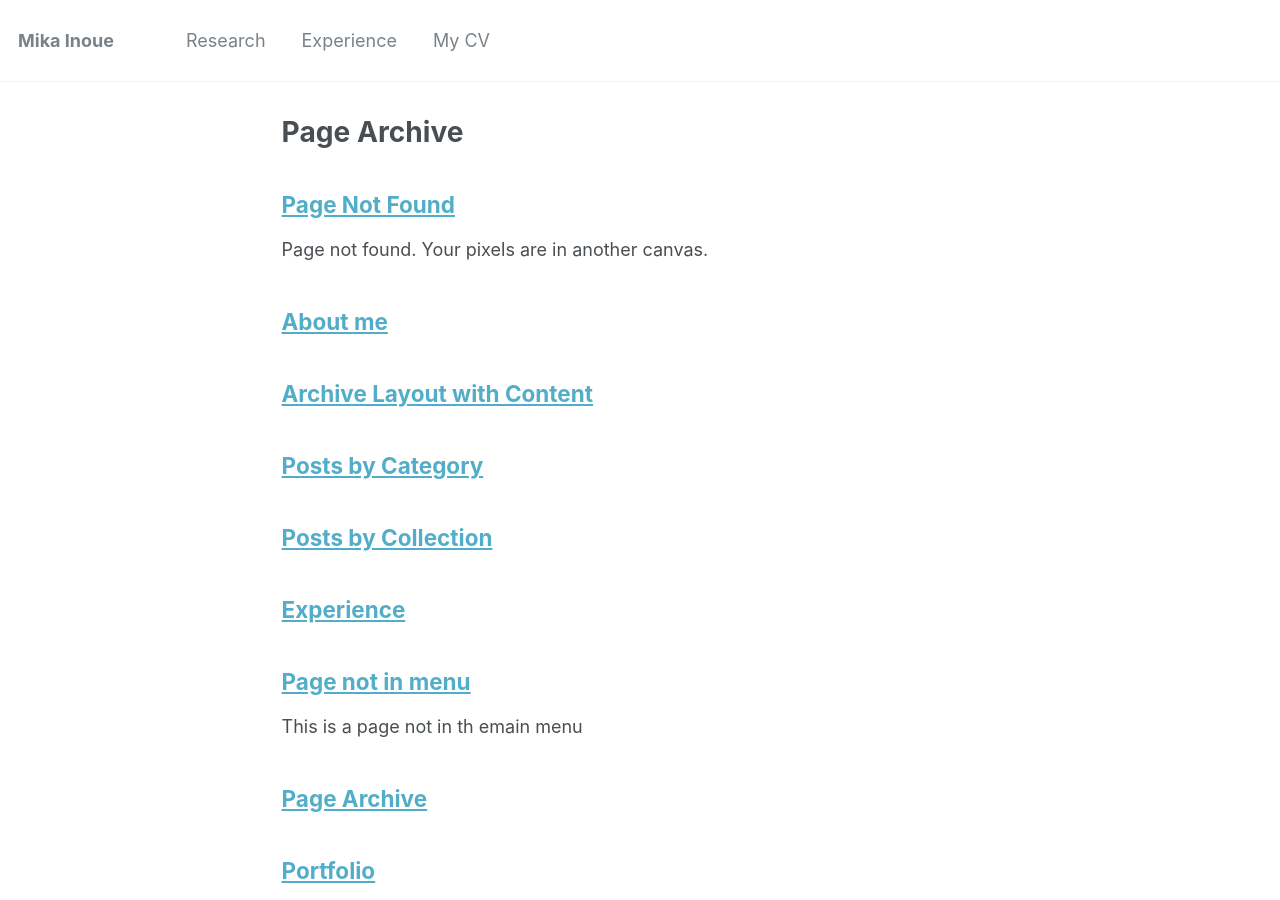
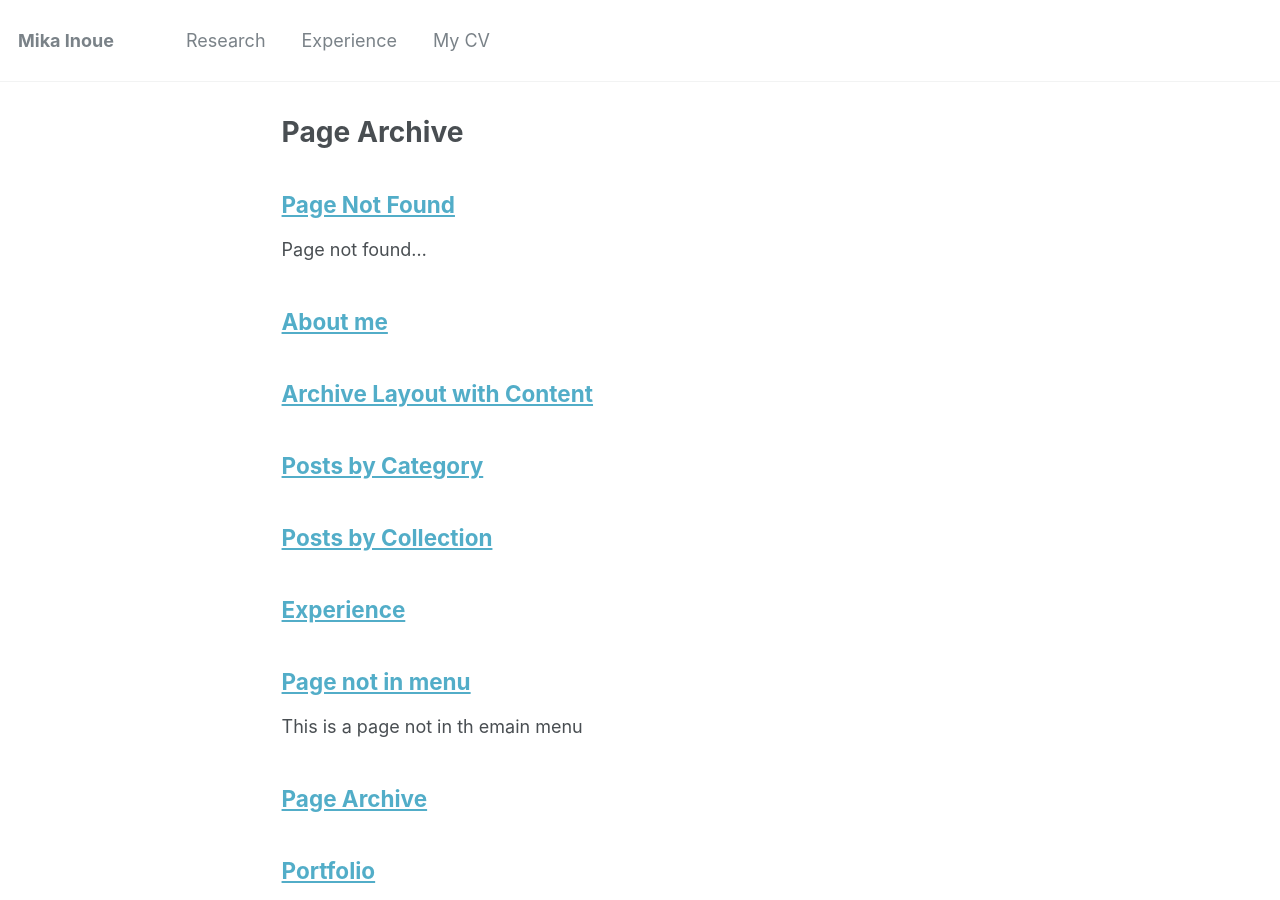
Before and after one commit to mdinoue/mdinoue.github.io, a Jekyll site: the page built from _pages/page-archive.html, in a window 1280 px wide and 900 px high. Built offline with Jekyll 4.4.1, drawn with Linux system fonts in a browser that asks for light colours.

Commit message:
Update 404.md

```diff
--- a/_pages/404.md
+++ b/_pages/404.md
@@ -1,6 +1,6 @@
 ---
 title: "Page Not Found"
-excerpt: "Page not found. Your pixels are in another canvas."
+excerpt: "Page not found..."
 sitemap: false
 permalink: /404.html
 ---
```
